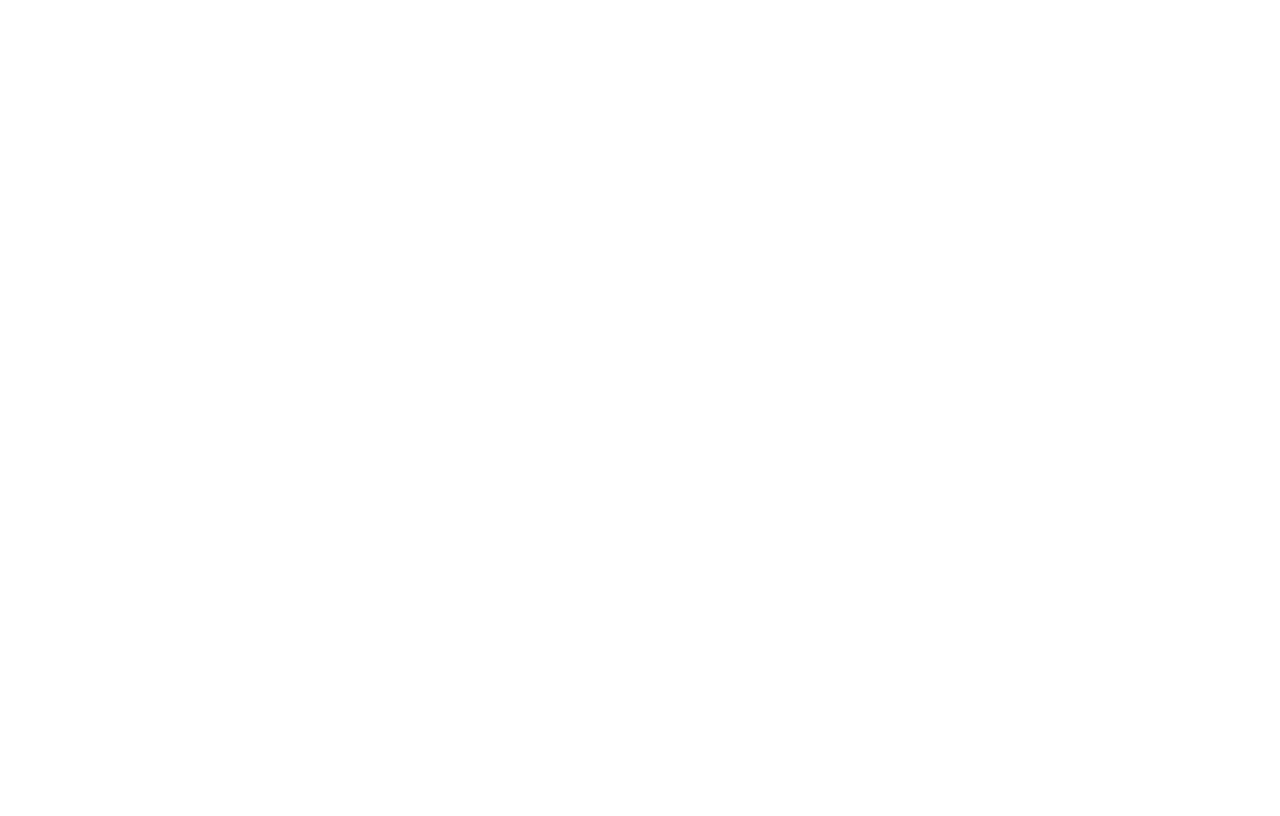
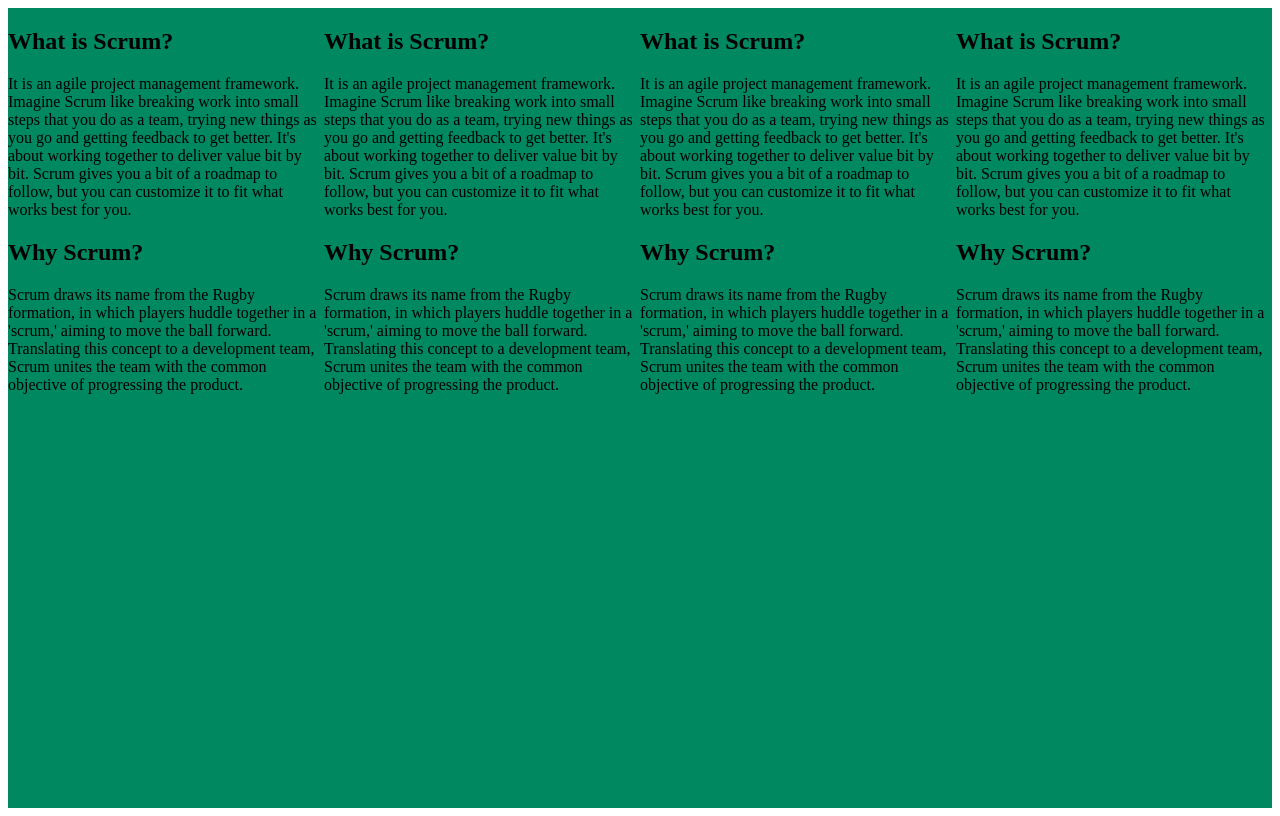
Before and after one commit to Wilma-Norman/Scrum-Project-assignment, a React (Vite) app: page /essence in a window 1280 px wide. Built offline with nearby package versions, Linux system fonts and the light colour scheme.

Commit message:
create new essence component

```diff
--- /dev/null
+++ b/src/Components/Essence/WhatIsScrum/WhatIsScrum.module.css
@@ -0,0 +1,9 @@
+.whatIsScrumContainer {
+    background-color: var(--essence-highlight-color);
+}
+
+@media screen and (min-width:768px) {
+    .whatIsScrumContaine {
+        flex-direction: column;
+    }
+}
--- /dev/null
+++ b/src/Components/Essence/WhatIsScrum/index.jsx
@@ -0,0 +1,14 @@
+import Card from '../../Card'
+import { Essence } from '../../../data/data'
+import styles from './WhatIsScrum.module.css'
+
+const WhatIsScrum = () => {
+    return(
+        <div className={styles.whatIsScrumContainer}>
+            <Card className={styles.whatIsScrumContainer} title={'What is Scrum?'} text={Essence.whatText}/>
+            <Card title={'Why Scrum?'} text={Essence.whyText}/>
+        </div>
+    )
+}
+
+export default WhatIsScrum
--- /dev/null
+++ b/src/Pages/Essence/Essence.module.css
@@ -0,0 +1,8 @@
+:root {
+    --essence-bg-color: #F5F5F5;
+    --essence-highlight-color: #008960;
+  }
+
+.essenceContainer {
+    display: flex;
+}
--- a/src/Pages/Essence/index.jsx
+++ b/src/Pages/Essence/index.jsx
@@ -1,8 +1,14 @@
+import WhatIsScrum from "../../Components/Essence/WhatIsScrum"
+import styles from './Essence.module.css'
+
 const Essence = () => {
     return(
-        <>
-
-        </>
+        <div className={styles.essenceContainer}>
+            <WhatIsScrum/>
+            <WhatIsScrum/>
+            <WhatIsScrum/>
+            <WhatIsScrum/>
+        </div>
     )
 }
 
```
Also changed, not shown: src/Components/Card/index.jsx (line endings or trailing spaces), src/Components/Essence/file.txt (deleted).
